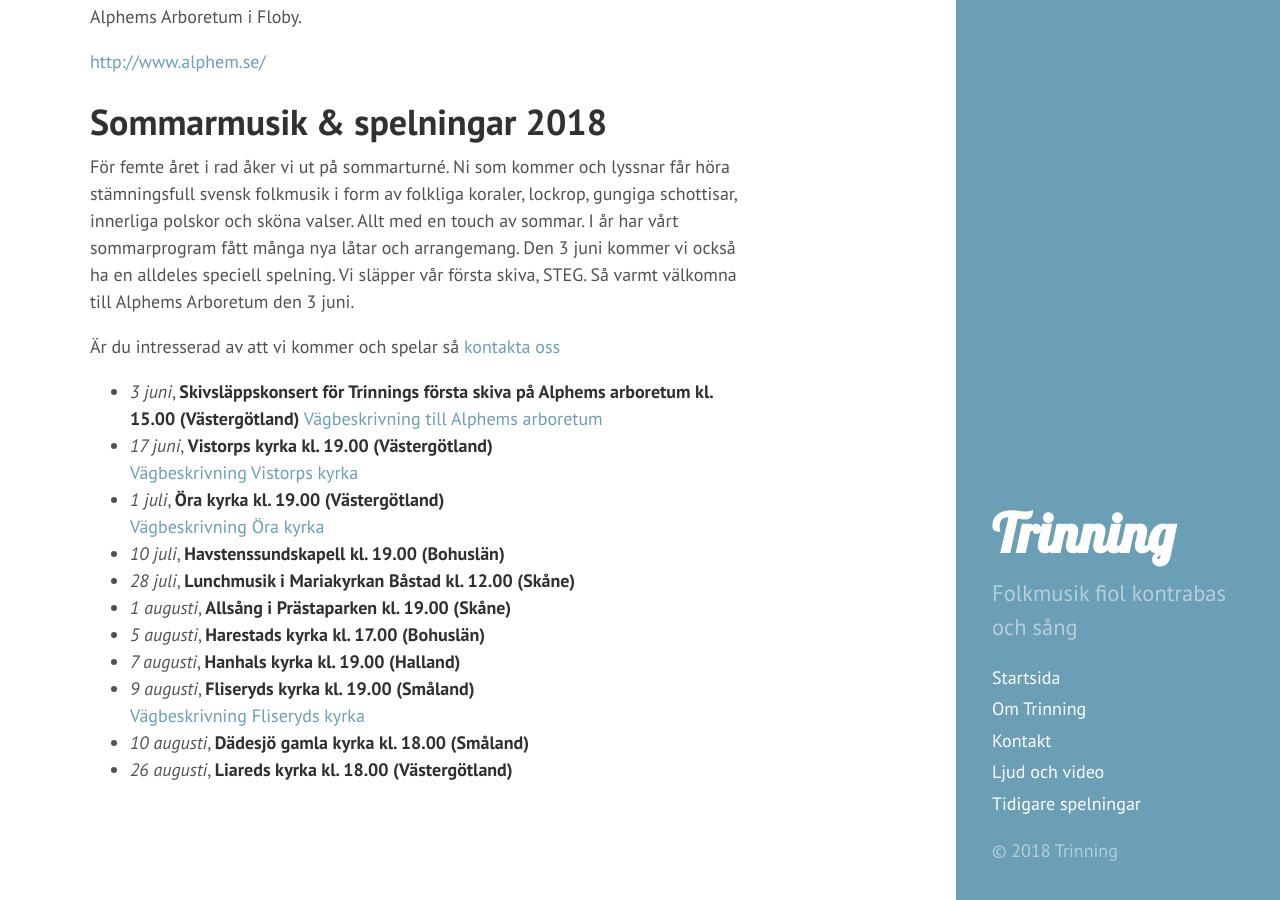
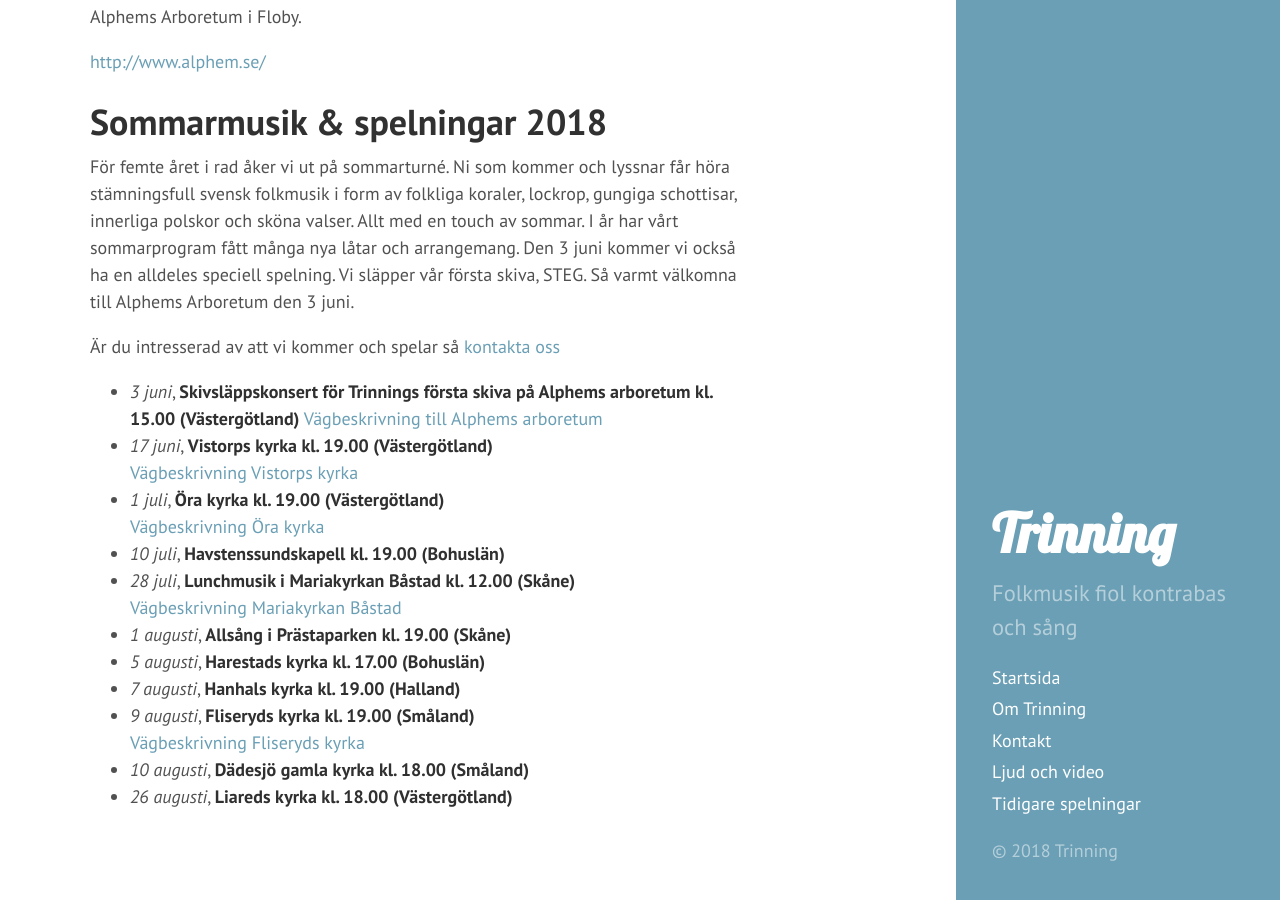
Before and after one commit to trinning/trinning.github.io, a Jekyll site: the page built from index.md, in a window 1280 px wide and 900 px high, scrolled down 928 px. Built offline with Jekyll 4.4.1, drawn with Linux system fonts in a browser that asks for light colours.

Commit message:
Tillagd vägbeskrivning Mariakyrkan Båstad

```diff
--- a/index.md
+++ b/index.md
@@ -32,6 +32,7 @@ För femte året i rad åker vi ut på sommarturné. Ni som kommer och lyssnar f
  [Vägbeskrivning Öra kyrka](https://goo.gl/maps/uxJjTh9PX3p)
 * *10 juli*, **Havstenssundskapell kl. 19.00 (Bohuslän)**
 * *28 juli*, **Lunchmusik i Mariakyrkan Båstad kl. 12.00 (Skåne)**
+[Vägbeskrivning Mariakyrkan Båstad](https://goo.gl/maps/nohw3eSH6z12)
 * *1 augusti*, **Allsång i Prästaparken kl. 19.00 (Skåne)**
 * *5 augusti*, **Harestads kyrka kl. 17.00 (Bohuslän)**
 * *7 augusti*, **Hanhals kyrka kl. 19.00 (Halland)**
```
